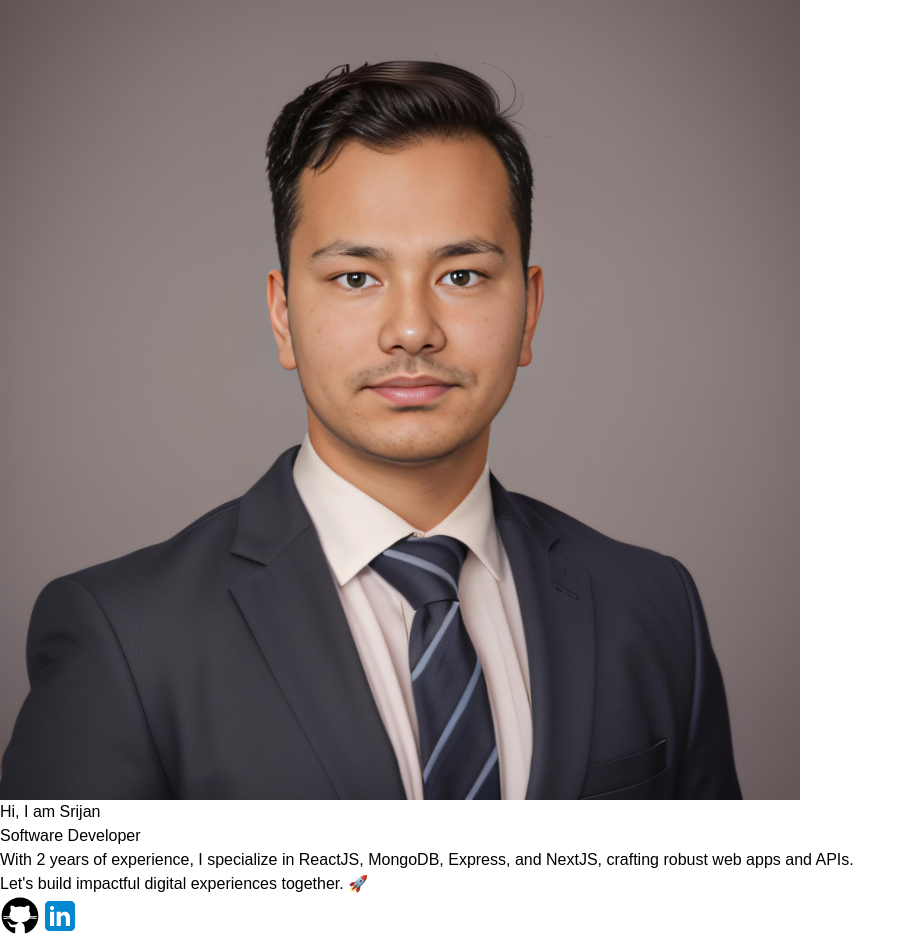
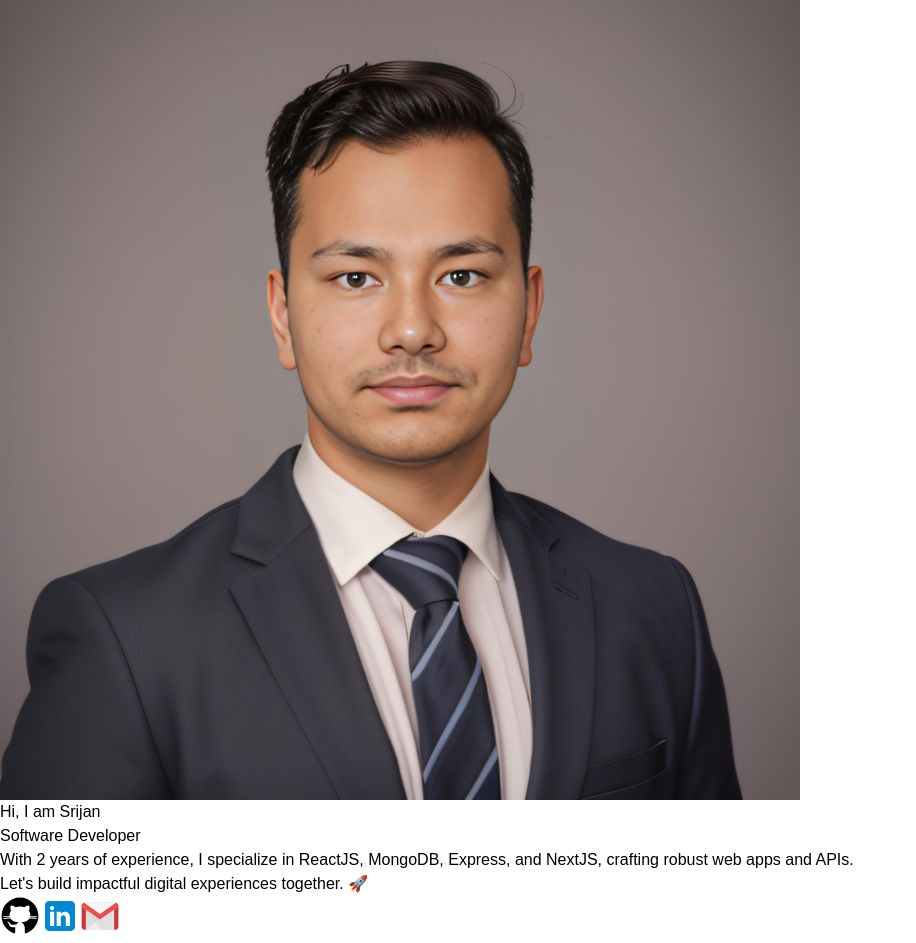
Before and after one commit to Srijanbista/Portfolio, a Next.js app: page / in a window 1280 px wide. Shown: the whole page, without its empty margins (0-916 px from the left). Built offline with nearby package versions, Linux system fonts and the light colour scheme.

Commit message:
added gmail logo

```diff
--- a/src/app/components/SocialMediaHandle.tsx
+++ b/src/app/components/SocialMediaHandle.tsx
@@ -48,6 +48,63 @@ const SocialMediaHandle = () => {
           </svg>
         </span>
       </button>
+      <button
+        type="button"
+        className="cursor-pointer outline-blue-500 transition-transform delay-75 duration-500 ease-in-out hover:scale-125"
+        onClick={() =>
+          (window.location.href = `mailto:Srijanbista4284@gmail.com?subject=Subject&body=Body`)
+        }
+      >
+        <span className="cursor-pointer">
+          <svg
+            xmlns="http://www.w3.org/2000/svg"
+            x="0px"
+            y="0px"
+            width="40"
+            height="40"
+            viewBox="0 0 48 48"
+          >
+            <path
+              fill="#e0e0e0"
+              d="M5.5,40.5h37c1.933,0,3.5-1.567,3.5-3.5V11.543c0-1.933-1.567-3.5-3.5-3.5h-37	c-1.933,0-3.5,1.567-3.5,3.5V37C2,38.933,3.567,40.5,5.5,40.5z"
+            ></path>
+            <path
+              fill="#d9d9d9"
+              d="M44.482,12.759L24,27.763L3.518,12.758c0,0-0.095-0.066-0.236-0.182L26,40.5h16.5 c1.933,0,3.5-1.567,3.5-3.5V11.441c0-0.102-0.021-0.197-0.03-0.296C45.816,12.262,44.482,12.759,44.482,12.759z"
+            ></path>
+            <path
+              fill="#eee"
+              d="M6.745,40.5H42.5c1.933,0,3.5-1.567,3.5-3.5V11.5L6.745,40.5z"
+            ></path>
+            <path
+              fill="#e0e0e0"
+              d="M25.745,40.5H42.5c1.933,0,3.5-1.567,3.5-3.5V11.5L18.771,31.616L25.745,40.5z"
+            ></path>
+            <path
+              fill="#ca3737"
+              d="M3.603,12.759c0,0-1.334-0.938-1.488-2.055c-0.008,0.099-0.03,0.195-0.03,0.296 L2,11.473v17.799V37c0,1.933,1.567,3.5,3.5,3.5H7V15.247L3.603,12.759z"
+            ></path>
+            <path
+              fill="#ca3737"
+              d="M45.97,11.145c-0.154,1.117-1.488,1.614-1.488,1.614L41,15.31V40.5h1.5 c1.933,0,3.5-1.567,3.5-3.5v-7.729v-17.83C46,11.34,45.979,11.244,45.97,11.145z"
+            ></path>
+            <path
+              fill="#bcbcbc"
+              d="M3.42,13.31l20.623,14.973L44.665,13.31c0,0,0.937-0.661,1.335-1.531v-0.228	c-0.012-1.996-1.569-3.51-3.5-3.5h-37c-1.933,0-3.5,1.567-3.5,3.5v0.009C2.323,12.536,3.42,13.31,3.42,13.31z"
+            ></path>
+            <g>
+              <path
+                fill="#f5f5f5"
+                d="M42.5,8H24H5.5C3.567,8,2,9.536,2,11.5c0,1.206,1.518,2.258,1.518,2.258L24,28.256 l20.482-14.497c0,0,1.518-1.053,1.518-2.258C46,9.536,44.433,8,42.5,8z"
+              ></path>
+              <path
+                fill="#e84f4b"
+                d="M43.246,8.082L24,21.5L4.754,8.082C3.18,8.419,2,9.797,2,11.5 c0,1.206,1.518,2.258,1.518,2.258L24,28.256l20.482-14.497c0,0,1.518-1.053,1.518-2.258C46,9.797,44.82,8.419,43.246,8.082z"
+              ></path>
+            </g>
+          </svg>
+        </span>
+      </button>
     </div>
   );
 };
```
